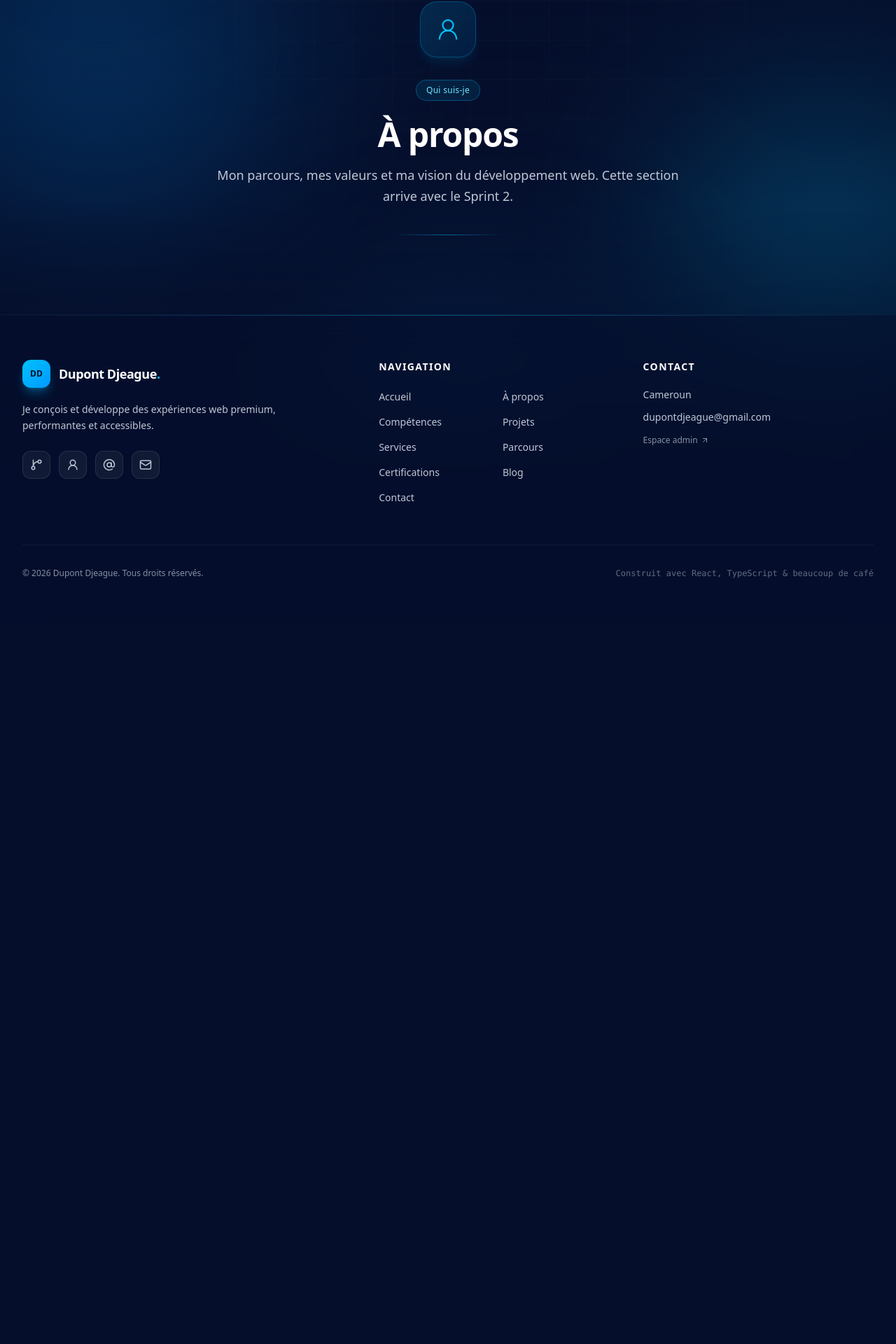
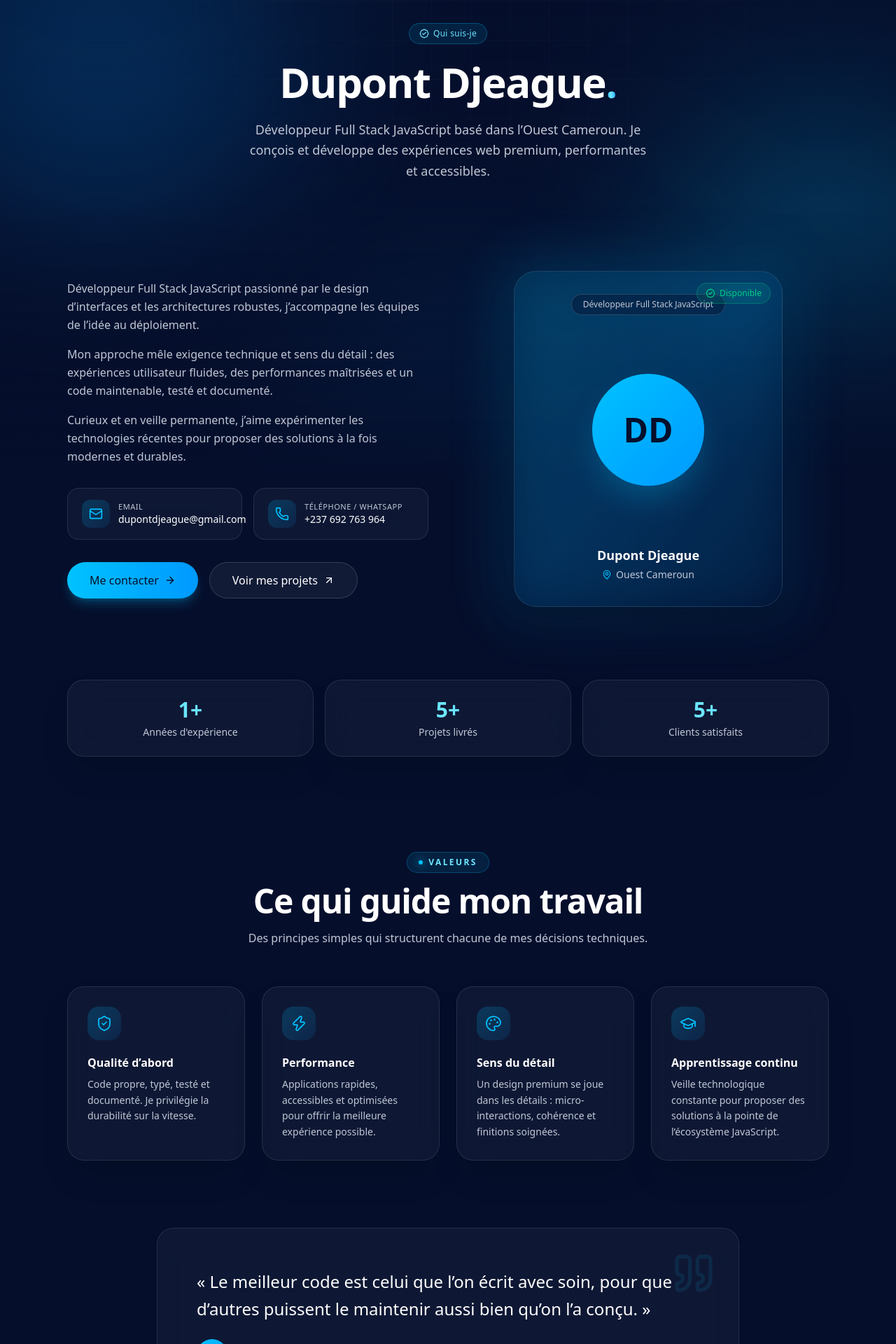
Before and after one commit to Dupont-fr/portfolio-frontend, a React (Vite) app: page /a-propos in a window 1280 px wide. Shown: the part 111-2031 px from the top of the page at 70% size. Before the commit the page ends 1002 px from the top, so only its background shows below. Built offline with nearby package versions, Linux system fonts and the light colour scheme.

Commit message:
feat: page à propos, identité et logos des réseaux sociaux
- Page À propos complète (bio, coordonnées, valeurs, citation)
- Identité réelle : Dupont Djéague, Ouest Cameroun, téléphone/WhatsApp
- Logos officiels react-icons avec couleurs des marques + Facebook

```diff
--- a/package.json
+++ b/package.json
@@ -22,6 +22,7 @@
     "react": "^19.2.8",
     "react-dom": "^19.2.8",
     "react-hook-form": "^7.84.0",
+    "react-icons": "^5.7.0",
     "react-router-dom": "^7.18.2",
     "tailwind-merge": "^3.6.0",
     "zod": "^4.4.3",
--- a/src/components/PortraitCard.tsx
+++ b/src/components/PortraitCard.tsx
@@ -7,7 +7,7 @@ interface PortraitCardProps {
   className?: string
 }
 
-export function PortraitCard({ initials = 'FS', className }: PortraitCardProps) {
+export function PortraitCard({ initials = 'DD', className }: PortraitCardProps) {
   return (
     <motion.div
       initial={{ opacity: 0, scale: 0.96 }}
--- a/src/constants/site.ts
+++ b/src/constants/site.ts
@@ -1,20 +1,28 @@
-import { GitBranch, UserRound, AtSign, Mail } from 'lucide-react'
+import { Mail, Phone } from 'lucide-react'
+import { FaGithub, FaXTwitter, FaLinkedin, FaWhatsapp, FaFacebookF } from 'react-icons/fa6'
 import type { SocialLink } from '@/types'
 
 export const SITE = {
-  name: 'Portfolio',
-  //brand: 'DevStack',
+  name: 'Dupont Djéague',
   brand: 'Dupont Djeague',
   role: 'Développeur Full Stack JavaScript',
   email: 'dupontdjeague@gmail.com',
-  location: 'Cameroun',
+  phone: '+237 692 763 964',
+  whatsappUrl: 'https://wa.me/237692763964',
+  location: 'Ouest Cameroun',
   tagline: 'Je conçois et développe des expériences web premium, performantes et accessibles.',
   availability: 'Disponible pour de nouvelles missions',
 } as const
 
 export const SOCIAL_LINKS: SocialLink[] = [
-  { label: 'GitHub', url: 'https://github.com/Dupont-fr', icon: GitBranch },
-  { label: 'LinkedIn', url: 'https://linkedin.com', icon: UserRound },
-  { label: 'Twitter', url: 'https://twitter.com', icon: AtSign },
-  { label: 'Email', url: `mailto:${SITE.email}`, icon: Mail },
+  { label: 'GitHub', url: 'https://github.com/Dupont-fr', color: '#181717', icon: FaGithub },
+  { label: 'X (Twitter)', url: 'https://twitter.com', color: '#000000', icon: FaXTwitter },
+  { label: 'LinkedIn', url: 'https://linkedin.com', color: '#0A66C2', icon: FaLinkedin },
+  { label: 'WhatsApp', url: SITE.whatsappUrl, color: '#25D366', icon: FaWhatsapp },
+  { label: 'Facebook', url: 'https://facebook.com', color: '#1877F2', icon: FaFacebookF },
 ]
+
+export const CONTACT_INFOS = [
+  { label: 'Email', value: SITE.email, href: `mailto:${SITE.email}`, icon: Mail },
+  { label: 'Téléphone / WhatsApp', value: SITE.phone, href: SITE.whatsappUrl, icon: Phone },
+] as const
--- a/src/layouts/Footer.tsx
+++ b/src/layouts/Footer.tsx
@@ -25,7 +25,9 @@ export function Footer() {
                   target="_blank"
                   rel="noreferrer noopener"
                   aria-label={social.label}
-                  className="grid size-10 place-items-center rounded-xl border border-white/10 bg-white/5 text-muted transition-all duration-300 hover:-translate-y-0.5 hover:border-primary/50 hover:text-accent hover:shadow-lg hover:shadow-primary/10"
+                  title={social.label}
+                  className="group grid size-10 place-items-center rounded-xl text-white shadow-lg shadow-black/20 ring-1 ring-white/10 transition-all duration-300 hover:-translate-y-1 hover:shadow-xl"
+                  style={{ backgroundColor: social.color }}
                 >
                   <social.icon className="size-4.5" />
                 </a>
@@ -67,6 +69,16 @@ export function Footer() {
                 </a>
               </li>
               <li>
+                <a
+                  href={SITE.whatsappUrl}
+                  target="_blank"
+                  rel="noreferrer noopener"
+                  className="transition-colors duration-300 hover:text-accent"
+                >
+                  {SITE.phone}
+                </a>
+              </li>
+              <li>
                 <Link
                   to={PATHS.admin.login}
                   className="inline-flex items-center gap-1 text-xs text-muted/70 transition-colors duration-300 hover:text-accent"
--- a/src/pages/AboutPage.tsx
+++ b/src/pages/AboutPage.tsx
@@ -1,13 +1,179 @@
-import { UserRound } from 'lucide-react'
-import { ComingSoon } from '@/components/ui/ComingSoon'
+import { motion } from 'framer-motion'
+import { Link } from 'react-router-dom'
+import { ArrowRight, ArrowUpRight, BadgeCheck, Quote } from 'lucide-react'
+import { Badge } from '@/components/ui/Badge'
+import { Button } from '@/components/ui/Button'
+import { Card } from '@/components/ui/Card'
+import { CtaBanner } from '@/components/ui/CtaBanner'
+import { Reveal } from '@/components/ui/Reveal'
+import { SectionHeading } from '@/components/ui/SectionHeading'
+import { PortraitCard } from '@/components/PortraitCard'
+import { BIO_PARAGRAPHS, STATS, VALUES } from '@/constants/about'
+import { CONTACT_INFOS, SITE } from '@/constants/site'
+import { usePageMeta } from '@/hooks/usePageMeta'
+import { PATHS } from '@/routes/paths'
+
+const EASE = [0.22, 1, 0.36, 1] as const
 
 export function AboutPage() {
+  usePageMeta('À propos', "Mon parcours, mes valeurs et ma vision du développement web.")
+
   return (
-    <ComingSoon
-      eyebrow="Qui suis-je"
-      title="À propos"
-      icon={UserRound}
-      description="Mon parcours, mes valeurs et ma vision du développement web. Cette section arrive avec le Sprint 2."
-    />
+    <>
+      <section className="relative overflow-hidden px-5 pb-16 pt-36 sm:px-8">
+        <div className="mx-auto max-w-3xl text-center">
+          <motion.div
+            initial={{ opacity: 0, y: 20 }}
+            animate={{ opacity: 1, y: 0 }}
+            transition={{ duration: 0.7, ease: EASE }}
+          >
+            <Badge className="mb-6">
+              <BadgeCheck className="size-3.5" />
+              Qui suis-je
+            </Badge>
+          </motion.div>
+
+          <motion.h1
+            initial={{ opacity: 0, y: 32 }}
+            animate={{ opacity: 1, y: 0 }}
+            transition={{ delay: 0.1, duration: 0.8, ease: EASE }}
+            className="font-sora text-4xl font-bold tracking-tight sm:text-6xl"
+          >
+            {SITE.brand}
+            <span className="text-gradient">.</span>
+          </motion.h1>
+
+          <motion.p
+            initial={{ opacity: 0, y: 24 }}
+            animate={{ opacity: 1, y: 0 }}
+            transition={{ delay: 0.22, duration: 0.8, ease: EASE }}
+            className="mx-auto mt-6 max-w-xl text-base leading-relaxed text-muted sm:text-lg"
+          >
+            Développeur Full Stack JavaScript basé dans l’Ouest Cameroun. {SITE.tagline}
+          </motion.p>
+        </div>
+      </section>
+
+      <section className="mx-auto max-w-6xl px-5 py-16 sm:px-8">
+        <div className="grid items-center gap-14 lg:grid-cols-2">
+          <div className="order-2 lg:order-1">
+            <div className="space-y-4">
+              {BIO_PARAGRAPHS.map((paragraph, index) => (
+                <Reveal key={paragraph} delay={index * 0.1}>
+                  <p className="text-base leading-relaxed text-muted">{paragraph}</p>
+                </Reveal>
+              ))}
+            </div>
+
+            <Reveal delay={0.25}>
+              <div className="mt-8 grid gap-4 sm:grid-cols-2">
+                {CONTACT_INFOS.map((info) => (
+                  <a
+                    key={info.label}
+                    href={info.href}
+                    target={info.href.startsWith('http') ? '_blank' : undefined}
+                    rel={info.href.startsWith('http') ? 'noreferrer noopener' : undefined}
+                    className="glass group flex items-center gap-3 rounded-2xl px-5 py-4 transition-all duration-300 hover:-translate-y-0.5 hover:border-primary/30"
+                  >
+                    <span className="grid size-10 shrink-0 place-items-center rounded-xl bg-gradient-to-br from-primary/20 to-secondary/10 text-primary transition-colors duration-300 group-hover:text-accent">
+                      <info.icon className="size-5" />
+                    </span>
+                    <span>
+                      <span className="block text-[11px] font-medium uppercase tracking-wider text-muted">
+                        {info.label}
+                      </span>
+                      <span className="block text-sm font-medium text-foreground">{info.value}</span>
+                    </span>
+                  </a>
+                ))}
+              </div>
+            </Reveal>
+
+            <Reveal delay={0.35}>
+              <div className="mt-8 flex flex-wrap gap-4">
+                <Button asChild variant="primary" size="lg">
+                  <Link to={PATHS.contact}>
+                    Me contacter
+                    <ArrowRight className="size-4" />
+                  </Link>
+                </Button>
+                <Button asChild variant="outline" size="lg">
+                  <Link to={PATHS.projects}>
+                    Voir mes projets
+                    <ArrowUpRight className="size-4" />
+                  </Link>
+                </Button>
+              </div>
+            </Reveal>
+          </div>
+
+          <div className="order-1 lg:order-2">
+            <PortraitCard />
+          </div>
+        </div>
+      </section>
+
+      <section className="mx-auto max-w-6xl px-5 py-10 sm:px-8">
+        <div className="grid gap-4 sm:grid-cols-3">
+          {STATS.map((stat, index) => (
+            <Reveal key={stat.label} delay={index * 0.1}>
+              <Card hover className="px-6 py-6 text-center">
+                <p className="font-sora text-3xl font-bold text-gradient">{stat.value}</p>
+                <p className="mt-1 text-sm text-muted">{stat.label}</p>
+              </Card>
+            </Reveal>
+          ))}
+        </div>
+      </section>
+
+      <section className="mx-auto max-w-6xl px-5 py-24 sm:px-8">
+        <SectionHeading
+          eyebrow="Valeurs"
+          title="Ce qui guide mon travail"
+          description="Des principes simples qui structurent chacune de mes décisions techniques."
+        />
+
+        <div className="mt-14 grid gap-6 sm:grid-cols-2 lg:grid-cols-4">
+          {VALUES.map((value, index) => (
+            <Reveal key={value.title} delay={index * 0.1}>
+              <Card hover className="group h-full p-7">
+                <span className="grid size-12 place-items-center rounded-2xl bg-gradient-to-br from-primary/20 to-secondary/10 text-primary transition-transform duration-300 group-hover:scale-110 group-hover:rotate-3">
+                  <value.icon className="size-6" strokeWidth={1.75} />
+                </span>
+                <h3 className="mt-5 font-sora text-base font-semibold text-foreground">
+                  {value.title}
+                </h3>
+                <p className="mt-2 text-sm leading-relaxed text-muted">{value.description}</p>
+              </Card>
+            </Reveal>
+          ))}
+        </div>
+      </section>
+
+      <section className="mx-auto max-w-4xl px-5 pb-24 sm:px-8">
+        <Reveal>
+          <div className="glass relative overflow-hidden rounded-3xl p-10 sm:p-14">
+            <Quote className="absolute right-8 top-8 size-16 text-primary/10" />
+            <blockquote className="relative">
+              <p className="font-sora text-xl font-medium leading-relaxed text-foreground sm:text-2xl">
+                « Le meilleur code est celui que l’on écrit avec soin, pour que d’autres
+                puissent le maintenir aussi bien qu’on l’a conçu. »
+              </p>
+              <footer className="mt-6 flex items-center gap-4">
+                <span className="grid size-11 place-items-center rounded-full bg-gradient-to-br from-primary to-secondary font-sora text-sm font-bold text-background">
+                  DD
+                </span>
+                <div>
+                  <p className="text-sm font-semibold text-foreground">{SITE.brand}</p>
+                  <p className="text-xs text-muted">{SITE.role}</p>
+                </div>
+              </footer>
+            </blockquote>
+          </div>
+        </Reveal>
+      </section>
+
+      <CtaBanner />
+    </>
   )
 }
--- a/src/types/index.ts
+++ b/src/types/index.ts
@@ -1,4 +1,4 @@
-import type { LucideIcon } from 'lucide-react'
+import type { ComponentType } from 'react'
 
 export interface NavItem {
   label: string
@@ -8,5 +8,6 @@ export interface NavItem {
 export interface SocialLink {
   label: string
   url: string
-  icon: LucideIcon
+  color: string
+  icon: ComponentType<{ className?: string }>
 }
```
Also changed, not shown: 1 other file (tests, documents, lock files or other folders).
